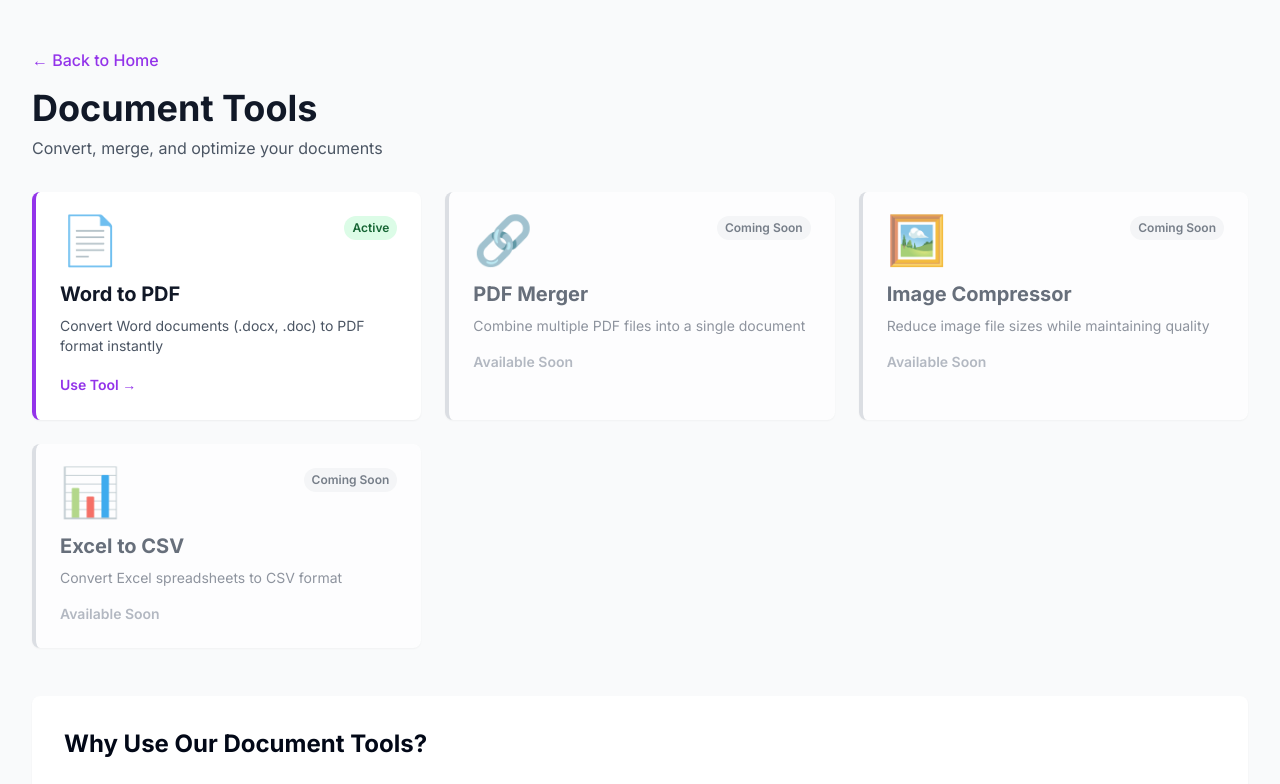
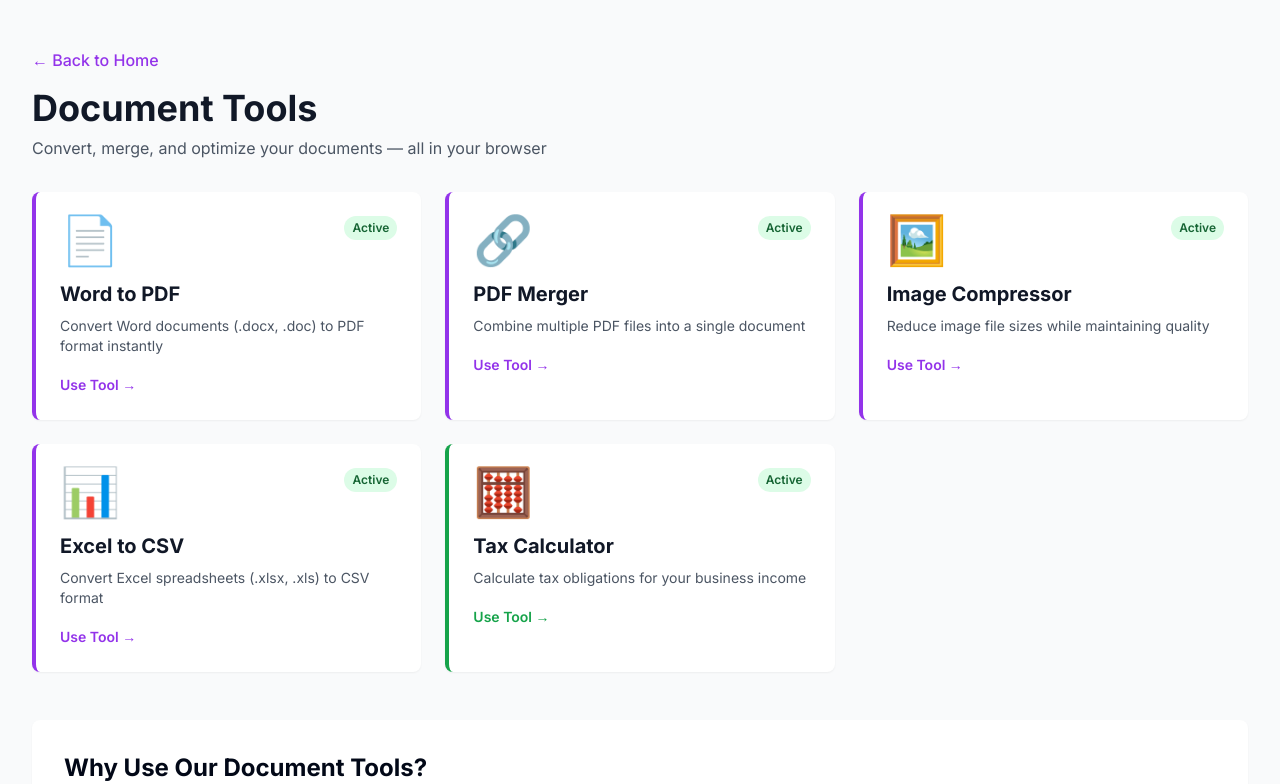
Before and after one commit to samwelmalonga-afk/workflowai-workspace, a Next.js app: page /tools/documents in a window 1280 px wide. Shown: the top 784 px of the page. Built offline with nearby package versions, Linux system fonts and the light colour scheme.

Commit message:
Update page.tsx

```diff
--- a/app/tools/documents/page.tsx
+++ b/app/tools/documents/page.tsx
@@ -1,120 +1,95 @@
+import Link from 'next/link'
+
 export default function DocumentTools() {
   return (
     <div className="min-h-screen bg-gray-50">
       <div className="max-w-7xl mx-auto px-4 sm:px-6 lg:px-8 py-12">
-        {/* Header */}
         <div className="mb-8">
-          <a href="/" className="text-purple-600 hover:text-purple-700 font-medium mb-4 inline-block">
+          <Link href="/" className="text-purple-600 hover:text-purple-700 font-medium mb-4 inline-block">
             ← Back to Home
-          </a>
+          </Link>
           <h1 className="text-4xl font-bold text-gray-900 mb-2">Document Tools</h1>
-          <p className="text-gray-600">Convert, merge, and optimize your documents</p>
+          <p className="text-gray-600">Convert, merge, and optimize your documents — all in your browser</p>
         </div>
 
-        {/* Tools Grid */}
         <div className="grid md:grid-cols-2 lg:grid-cols-3 gap-6">
-          {/* Word to PDF - ACTIVE */}
-          <a href="/tools/documents/word-to-pdf" className="bg-white p-6 rounded-lg shadow-sm hover:shadow-md transition-all border-l-4 border-purple-600 block group">
+
+          {/* Word to PDF */}
+          <Link href="/tools/documents/word-to-pdf" className="bg-white p-6 rounded-lg shadow-sm hover:shadow-md transition-all border-l-4 border-purple-600 block group">
             <div className="flex items-start justify-between mb-4">
               <div className="text-5xl">📄</div>
-              <span className="bg-green-100 text-green-800 text-xs px-2 py-1 rounded-full font-semibold">
-                Active
-              </span>
+              <span className="bg-green-100 text-green-800 text-xs px-2 py-1 rounded-full font-semibold">Active</span>
             </div>
             <h3 className="text-xl font-bold mb-2 text-gray-900">Word to PDF</h3>
-            <p className="text-gray-600 text-sm mb-4">
-              Convert Word documents (.docx, .doc) to PDF format instantly
-            </p>
-            <div className="text-purple-600 font-semibold text-sm group-hover:translate-x-1 transition-transform inline-block">
-              Use Tool →
-            </div>
-          </a>
+            <p className="text-gray-600 text-sm mb-4">Convert Word documents (.docx, .doc) to PDF format instantly</p>
+            <div className="text-purple-600 font-semibold text-sm group-hover:translate-x-1 transition-transform inline-block">Use Tool →</div>
+          </Link>
 
-          {/* PDF Merger - COMING SOON */}
-          <div className="bg-white p-6 rounded-lg shadow-sm border-l-4 border-gray-300 opacity-75">
+          {/* PDF Merger */}
+          <Link href="/tools/documents/pdf-merger" className="bg-white p-6 rounded-lg shadow-sm hover:shadow-md transition-all border-l-4 border-purple-600 block group">
             <div className="flex items-start justify-between mb-4">
               <div className="text-5xl">🔗</div>
-              <span className="bg-gray-100 text-gray-600 text-xs px-2 py-1 rounded-full font-semibold">
-                Coming Soon
-              </span>
+              <span className="bg-green-100 text-green-800 text-xs px-2 py-1 rounded-full font-semibold">Active</span>
             </div>
-            <h3 className="text-xl font-bold mb-2 text-gray-700">PDF Merger</h3>
-            <p className="text-gray-500 text-sm mb-4">
-              Combine multiple PDF files into a single document
-            </p>
-            <div className="text-gray-400 font-semibold text-sm">
-              Available Soon
-            </div>
-          </div>
+            <h3 className="text-xl font-bold mb-2 text-gray-900">PDF Merger</h3>
+            <p className="text-gray-600 text-sm mb-4">Combine multiple PDF files into a single document</p>
+            <div className="text-purple-600 font-semibold text-sm group-hover:translate-x-1 transition-transform inline-block">Use Tool →</div>
+          </Link>
 
-          {/* Image Compressor - COMING SOON */}
-          <div className="bg-white p-6 rounded-lg shadow-sm border-l-4 border-gray-300 opacity-75">
+          {/* Image Compressor */}
+          <Link href="/tools/documents/image-compressor" className="bg-white p-6 rounded-lg shadow-sm hover:shadow-md transition-all border-l-4 border-purple-600 block group">
             <div className="flex items-start justify-between mb-4">
               <div className="text-5xl">🖼️</div>
-              <span className="bg-gray-100 text-gray-600 text-xs px-2 py-1 rounded-full font-semibold">
-                Coming Soon
-              </span>
+              <span className="bg-green-100 text-green-800 text-xs px-2 py-1 rounded-full font-semibold">Active</span>
             </div>
-            <h3 className="text-xl font-bold mb-2 text-gray-700">Image Compressor</h3>
-            <p className="text-gray-500 text-sm mb-4">
-              Reduce image file sizes while maintaining quality
-            </p>
-            <div className="text-gray-400 font-semibold text-sm">
-              Available Soon
-            </div>
-          </div>
+            <h3 className="text-xl font-bold mb-2 text-gray-900">Image Compressor</h3>
+            <p className="text-gray-600 text-sm mb-4">Reduce image file sizes while maintaining quality</p>
+            <div className="text-purple-600 font-semibold text-sm group-hover:translate-x-1 transition-transform inline-block">Use Tool →</div>
+          </Link>
 
-          {/* Excel to CSV - COMING SOON */}
-          <div className="bg-white p-6 rounded-lg shadow-sm border-l-4 border-gray-300 opacity-75">
+          {/* Excel to CSV */}
+          <Link href="/tools/documents/excel-to-csv" className="bg-white p-6 rounded-lg shadow-sm hover:shadow-md transition-all border-l-4 border-purple-600 block group">
             <div className="flex items-start justify-between mb-4">
               <div className="text-5xl">📊</div>
-              <span className="bg-gray-100 text-gray-600 text-xs px-2 py-1 rounded-full font-semibold">
-                Coming Soon
-              </span>
+              <span className="bg-green-100 text-green-800 text-xs px-2 py-1 rounded-full font-semibold">Active</span>
             </div>
-            <h3 className="text-xl font-bold mb-2 text-gray-700">Excel to CSV</h3>
-            <p className="text-gray-500 text-sm mb-4">
-              Convert Excel spreadsheets to CSV format
-            </p>
-            <div className="text-gray-400 font-semibold text-sm">
-              Available Soon
+            <h3 className="text-xl font-bold mb-2 text-gray-900">Excel to CSV</h3>
+            <p className="text-gray-600 text-sm mb-4">Convert Excel spreadsheets (.xlsx, .xls) to CSV format</p>
+            <div className="text-purple-600 font-semibold text-sm group-hover:translate-x-1 transition-transform inline-block">Use Tool →</div>
+          </Link>
+
+          {/* Tax Calculator */}
+          <Link href="/tools/calculators/tax" className="bg-white p-6 rounded-lg shadow-sm hover:shadow-md transition-all border-l-4 border-green-600 block group">
+            <div className="flex items-start justify-between mb-4">
+              <div className="text-5xl">🧮</div>
+              <span className="bg-green-100 text-green-800 text-xs px-2 py-1 rounded-full font-semibold">Active</span>
             </div>
-          </div>
+            <h3 className="text-xl font-bold mb-2 text-gray-900">Tax Calculator</h3>
+            <p className="text-gray-600 text-sm mb-4">Calculate tax obligations for your business income</p>
+            <div className="text-green-600 font-semibold text-sm group-hover:translate-x-1 transition-transform inline-block">Use Tool →</div>
+          </Link>
+
         </div>
 
-        {/* Features */}
         <div className="mt-12 bg-white rounded-lg shadow-sm p-8">
           <h2 className="text-2xl font-bold mb-6">Why Use Our Document Tools?</h2>
           <div className="grid md:grid-cols-3 gap-6">
             <div>
               <div className="text-3xl mb-2">🔒</div>
               <h3 className="font-bold mb-2">100% Secure</h3>
-              <p className="text-sm text-gray-600">
-                All conversions happen in your browser. Files never leave your device.
-              </p>
+              <p className="text-sm text-gray-600">All conversions happen in your browser. Files never leave your device.</p>
             </div>
             <div>
               <div className="text-3xl mb-2">⚡</div>
               <h3 className="font-bold mb-2">Lightning Fast</h3>
-              <p className="text-sm text-gray-600">
-                Client-side processing means instant results with no upload wait times.
-              </p>
+              <p className="text-sm text-gray-600">Client-side processing means instant results with no upload wait times.</p>
             </div>
             <div>
               <div className="text-3xl mb-2">♾️</div>
               <h3 className="font-bold mb-2">No Limits</h3>
-              <p className="text-sm text-gray-600">
-                Convert as many files as you need. No file size or quantity restrictions.
-              </p>
+              <p className="text-sm text-gray-600">Convert as many files as you need. No file size or quantity restrictions.</p>
             </div>
           </div>
-        </div>
-
-        {/* CTA */}
-        <div className="mt-8 text-center">
-          <a href="/dashboard" className="inline-block bg-purple-600 text-white px-8 py-3 rounded-lg font-semibold hover:bg-purple-700 transition-colors">
-            View All Tools
-          </a>
         </div>
       </div>
     </div>
```
